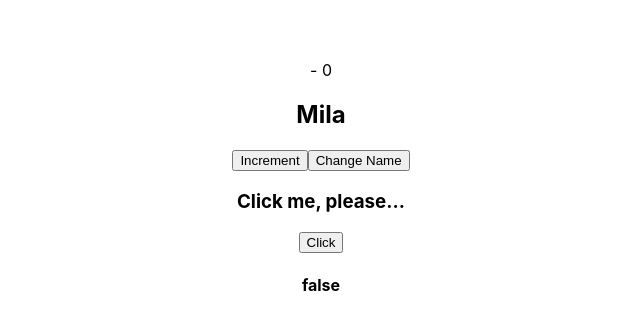
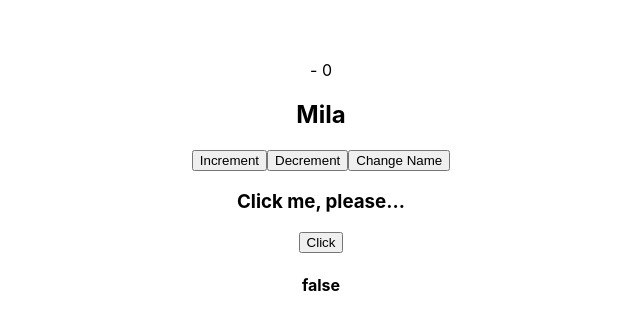
Before and after one commit to YuliaMas/react_ts_okten, a React (Create React App) app: page / in a window 1280 px wide. Shown: the top 330 px of the page, without its empty margins (319-959 px from the left). Built offline with nearby package versions, Linux system fonts and the light colour scheme; no server answers.

Commit message:
Add Decrement button

```diff
--- a/src/App.tsx
+++ b/src/App.tsx
@@ -19,7 +19,6 @@ const App: FC = () => {
     const array: string[] = ['Mila' , 'Mia', 'Sia', 'Lilia', 'Sofia'];
     const [count, setCount] = useState<number>(0)
     const [name, setName] = useState<string>(array[0]);
-    // const [name, setName] = useState<string>(array[0]);
     const [users, setUsers] = useState<IUser[]>([]);
     const[currentValue,previousValue] = usePrevious(count);
 
@@ -35,18 +34,26 @@ const App: FC = () => {
         <div className="App">
             <div>
                 <div>
-                     {previousValue} - {currentValue}
+                    {previousValue} - {currentValue}
                 </div>
                 <h2>{name}</h2>
                 <button onClick={() => setCount(currentCount => currentCount + 1)}>
                     Increment
+                </button>
+                <button onClick={() => setCount(currentCount => {
+                 return  currentCount< 1 ? 0 :( currentCount - 1)
+                })}>
+                    Decrement
                 </button>
                 {/*<button onClick={() => setName(array[currentValue]) }>Change Name</button>*/}
                 <button onClick={() => setName(users[currentValue].firstName)}>Change Name</button>
             </div>
 
             <h3>Click me, please...</h3>
-            <button onClick={() => {click()}}>Click</button>
+            <button onClick={() => {
+                click()
+            }}>Click
+            </button>
             <h4>{value.toString()}</h4>
             <Block styleClass={styleClass}>useState</Block>
         </div>
```
